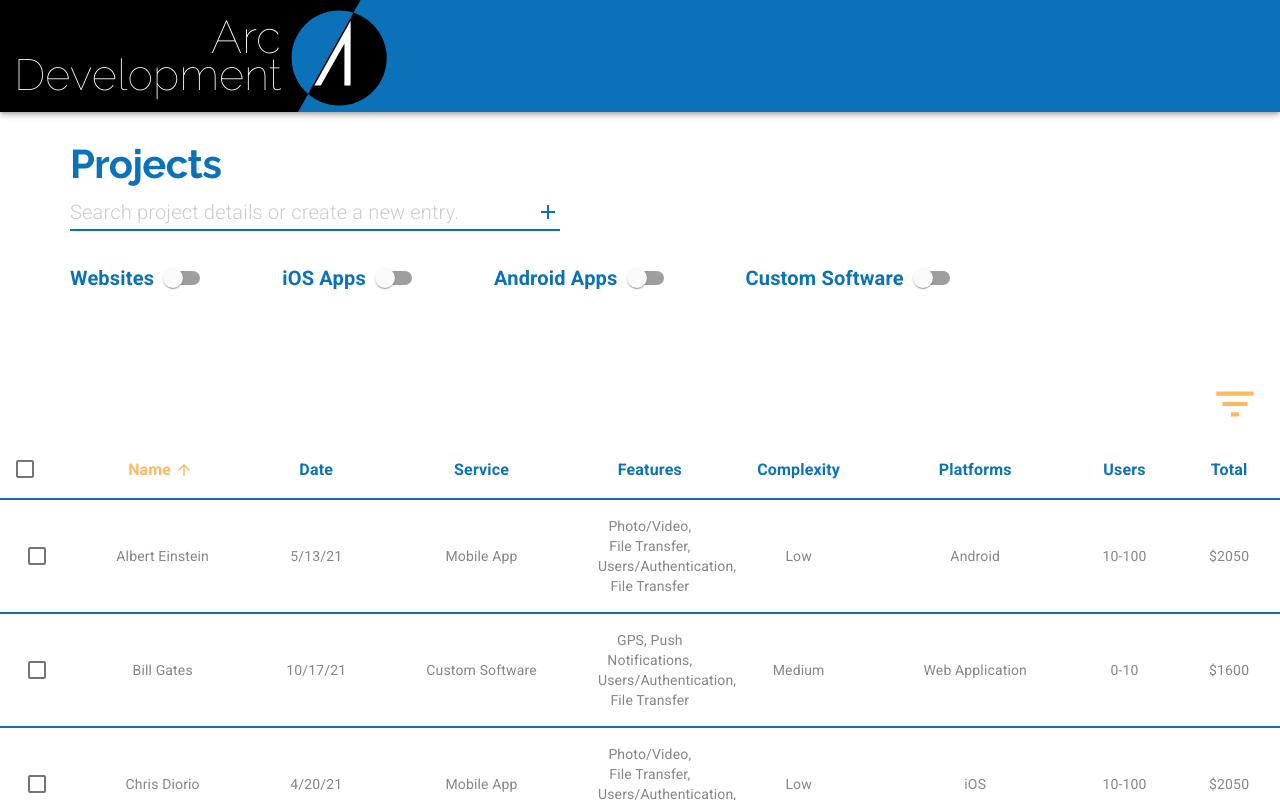
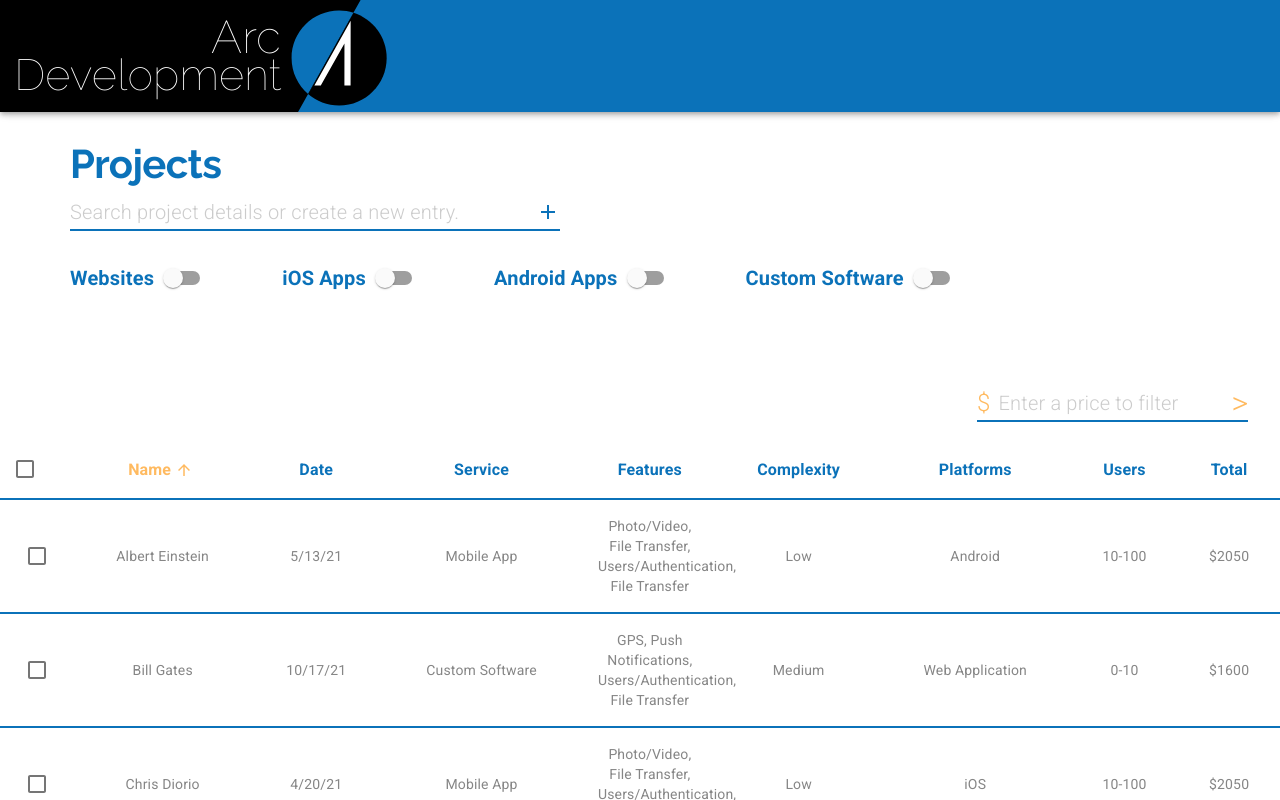
Before and after one commit to PupRiku/projectmanager_class, a Next.js app: page / in a window 1280 px wide. Both pictures are taken after a click on the button 1235 px from the left and 403 px from the top of the page. Shown: the top 800 px of the page. Built offline with nearby package versions, Linux system fonts and the light colour scheme.

Commit message:
Wire up filter textbox

```diff
--- a/src/ui/EnhancedTable.js
+++ b/src/ui/EnhancedTable.js
@@ -2,24 +2,32 @@
 import PropTypes from "prop-types";
 import clsx from "clsx";
 import { lighten, makeStyles } from "@material-ui/core/styles";
-import Table from "@material-ui/core/Table";
-import TableBody from "@material-ui/core/TableBody";
-import TableCell from "@material-ui/core/TableCell";
-import TableContainer from "@material-ui/core/TableContainer";
-import TableHead from "@material-ui/core/TableHead";
-import TablePagination from "@material-ui/core/TablePagination";
-import TableRow from "@material-ui/core/TableRow";
-import TableSortLabel from "@material-ui/core/TableSortLabel";
-import Toolbar from "@material-ui/core/Toolbar";
-import Typography from "@material-ui/core/Typography";
-import Paper from "@material-ui/core/Paper";
-import Checkbox from "@material-ui/core/Checkbox";
-import IconButton from "@material-ui/core/IconButton";
-import Tooltip from "@material-ui/core/Tooltip";
-import DeleteIcon from "@material-ui/icons/Delete";
-import FilterListIcon from "@material-ui/icons/FilterList";
-import Snackbar from "@material-ui/core/Snackbar";
-import Button from "@material-ui/core/Button";
+import {
+  Table,
+  TableBody,
+  TableCell,
+  TableContainer,
+  TableHead,
+  TablePagination,
+  TableRow,
+  TableSortLabel,
+  Toolbar,
+  Typography,
+  Paper,
+  Checkbox,
+  IconButton,
+  Tooltip,
+  Snackbar,
+  Button,
+  Menu,
+  MenuItem,
+  TextField,
+  InputAdornment,
+} from "@material-ui/core";
+import {
+  Delete as DeleteIcon,
+  FilterList as FilterListIcon,
+} from "@material-ui/icons";
 
 function descendingComparator(a, b, orderBy) {
   if (b[orderBy] < a[orderBy]) {
@@ -137,6 +145,22 @@
   title: {
     flex: "1 1 100%",
   },
+  menu: {
+    "&:hover": {
+      backgroundColor: "#fff",
+    },
+    "&.Mui-focusVisible": {
+      backgroundColor: "#fff",
+    },
+  },
+  totalFilter: {
+    fontSize: "2rem",
+    color: theme.palette.common.orange,
+  },
+  dollarSign: {
+    fontSize: "1.5rem",
+    color: theme.palette.common.orange,
+  },
 }));
 
 const EnhancedTableToolbar = props => {
@@ -144,11 +168,25 @@
   const { numSelected } = props;
 
   const [undo, setUndo] = useState([]);
+  const [anchorEl, setAnchorEl] = useState(null);
+  const [openMenu, setOpenMenu] = useState(false);
+  const [totalFilter, setTotalFilter] = useState(">");
+  const [filterPrice, setFilterPrice] = useState("");
   const [alert, setAlert] = useState({
     open: false,
     color: "#ff3232",
-    message: "Row deleted!",
+    message: "Row(s) deleted!",
   });
+
+  const handleClick = e => {
+    setAnchorEl(e.currentTarget);
+    setOpenMenu(true);
+  };
+
+  const handleClose = e => {
+    setAnchorEl(null);
+    setOpenMenu(false);
+  };
 
   const onDelete = () => {
     const newRows = [...props.rows];
@@ -173,6 +211,44 @@
     Array.prototype.push.apply(newRows, ...redo);
 
     props.setRows(newRows);
+  };
+
+  const handleTotalFilter = event => {
+    setFilterPrice(event.target.value);
+
+    if (event.target.value !== "") {
+      const newRows = [...props.rows];
+      newRows.map(row =>
+        eval(
+          `${event.target.value} ${
+            totalFilter === "=" ? "===" : totalFilter
+          } ${row.total.slice(1, row.total.length)} `
+        )
+          ? (row.search = true)
+          : (row.search = false)
+      );
+      props.setRows(newRows);
+    } else {
+      const newRows = [...props.rows];
+      newRows.map(row => (row.search = true));
+      props.setRows(newRows);
+    }
+  };
+
+  const filterChange = operator => {
+    if (filterPrice !== "") {
+      const newRows = [...props.rows];
+      newRows.map(row =>
+        eval(
+          `${filterPrice} ${
+            operator === "=" ? "===" : operator
+          } ${row.total.slice(1, row.total.length)} `
+        )
+          ? (row.search = true)
+          : (row.search = false)
+      );
+      props.setRows(newRows);
+    }
   };
 
   return (
@@ -202,7 +278,7 @@
         </Tooltip>
       ) : (
         <Tooltip title="Filter list">
-          <IconButton aria-label="filter list">
+          <IconButton aria-label="filter list" onClick={handleClick}>
             <FilterListIcon style={{ fontSize: 50 }} color="secondary" />
           </IconButton>
         </Tooltip>
@@ -226,6 +302,55 @@
           </Button>
         }
       />
+      <Menu
+        id="simple-menu"
+        anchorEl={anchorEl}
+        open={openMenu}
+        onClose={handleClose}
+        elevation={0}
+        style={{ zIndex: 1302 }}
+        keepMounted
+      >
+        <MenuItem classes={{ root: classes.menu }}>
+          <TextField
+            value={filterPrice}
+            onChange={handleTotalFilter}
+            placeholder="Enter a price to filter"
+            InputProps={{
+              type: "number",
+              startAdornment: (
+                <InputAdornment position="start">
+                  <span className={classes.dollarSign}>$</span>
+                </InputAdornment>
+              ),
+              endAdornment: (
+                <InputAdornment
+                  onClick={() => {
+                    setTotalFilter(
+                      totalFilter === ">"
+                        ? "<"
+                        : totalFilter === "<"
+                        ? "="
+                        : ">"
+                    );
+                    filterChange(
+                      totalFilter === ">"
+                        ? "<"
+                        : totalFilter === "<"
+                        ? "="
+                        : ">"
+                    );
+                  }}
+                  position="end"
+                  style={{ cursor: "pointer" }}
+                >
+                  <span className={classes.totalFilter}>{totalFilter}</span>
+                </InputAdornment>
+              ),
+            }}
+          />
+        </MenuItem>
+      </Menu>
     </Toolbar>
   );
 };
```
